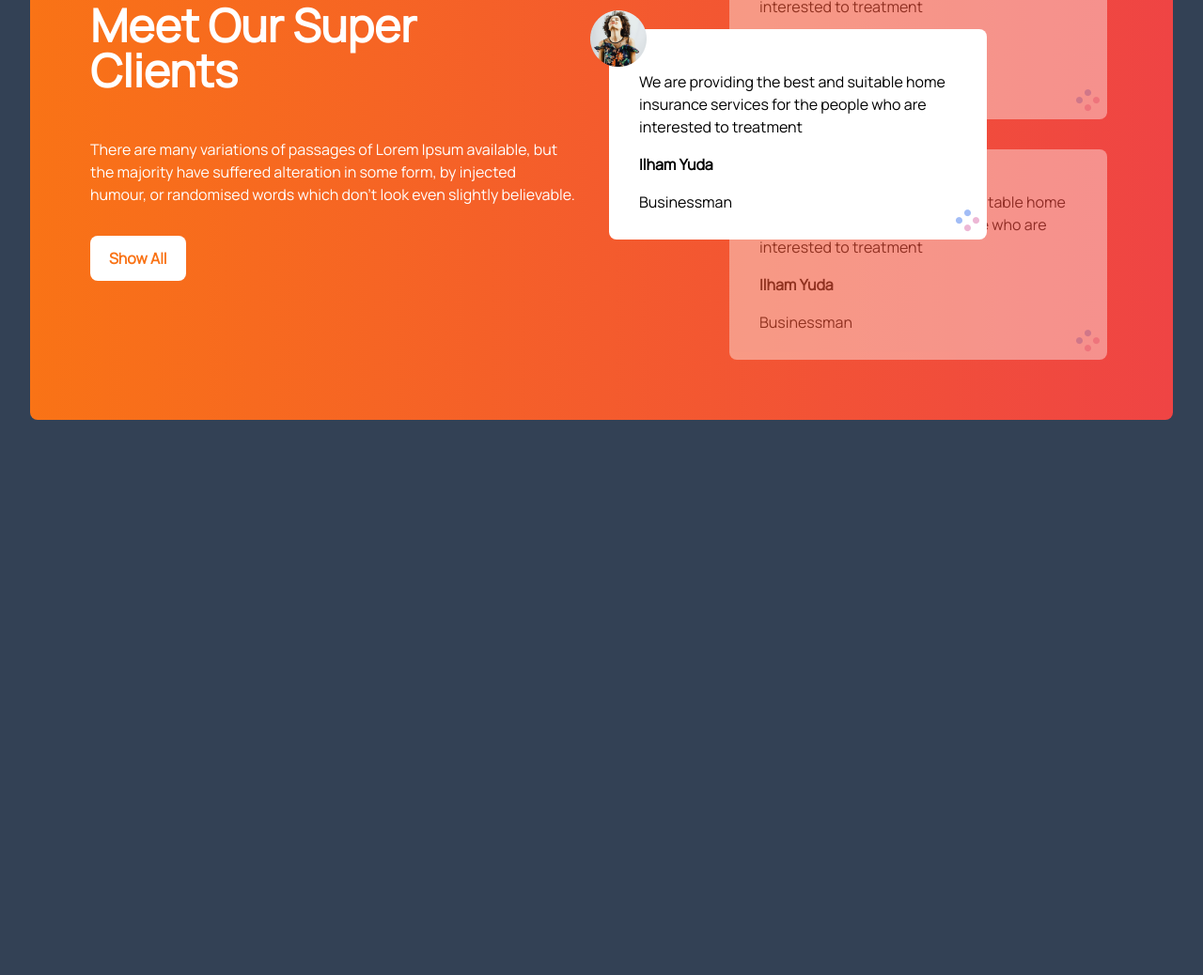
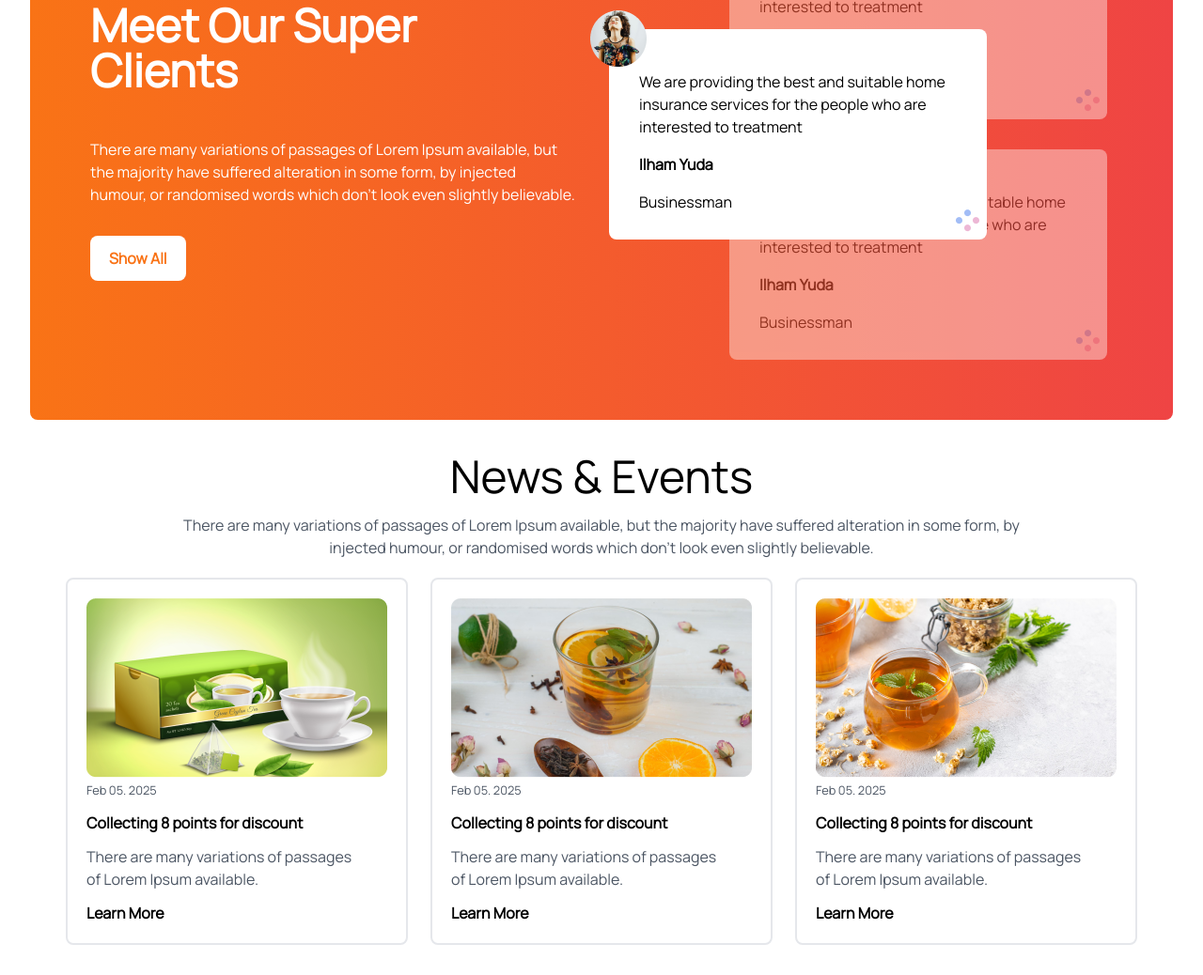
Before and after one commit to rakibhossainofficial/Tea-House, a plain HTML site: page index.html in a window 1280 px wide. Shown: the part 1912-2950 px from the top of the page at 94% size. Before the commit the page ends 2379 px from the top, so only its background shows below. Drawn offline with nearby package versions, Linux system fonts and the light colour scheme.

Commit message:
News section complete

```diff
--- a/index.html
+++ b/index.html
@@ -32,7 +32,7 @@
   </style>
 </head>
 
-<body class="bg-slate-700">
+<body class="">
 
   <main class="max-w-screen-xl md:px-12 mx-auto px-8 lg:px-8">
     <!-- ==== header ==== -->
@@ -126,11 +126,13 @@
     </section>
 
     <!-- ========== Clients ==========  -->
-    <section class="bg-gradient-to-r from-orange-500 to-red-500 p-16 rounded-lg grid grid-cols-1 md:grid-cols-2 text-white gap-4 mb-5">
+    <section
+      class="bg-gradient-to-r from-orange-500 to-red-500 p-16 rounded-lg grid grid-cols-1 md:grid-cols-2 text-white gap-4 mb-5">
       <!-- -- text --  -->
       <div class="flex flex-col items-start justify-center gap-4">
         <h3 class="text-5xl font-bold my-4">Meet Our Super <br>Clients</h3>
-        <p class="my-4 pr-5">There are many variations of passages of Lorem Ipsum available, but the majority have suffered alteration in
+        <p class="my-4 pr-5">There are many variations of passages of Lorem Ipsum available, but the majority have
+          suffered alteration in
           some form, by injected humour, or randomised words which don't look even slightly believable. </p>
         <button class="px-5 py-3 bg-white text-orange-500 font-bold rounded-lg ">Show All</button>
       </div>
@@ -139,7 +141,8 @@
 
         <div class="z-10 top-32 absolute md:h-56 w-full  md:w-3/4 bg-white text-black rounded-lg p-8 mb-8  ">
           <img class="absolute -top-5 -left-5" src="./images/client.png" alt="">
-          <p class="my-3">We are providing the best and suitable home insurance services for the people who are interested to treatment</p>
+          <p class="my-3">We are providing the best and suitable home insurance services for the people who are
+            interested to treatment</p>
           <h4 class="font-bold my-4">Ilham Yuda</h4>
           <p>Businessman</p>
           <img class="absolute right-2 bottom-2" src="./images/circles.png" alt="circles">
@@ -147,7 +150,8 @@
 
         <div class="opacity-40 relative md:h-56 w-full  md:w-3/4 bg-white text-black rounded-lg p-8 mb-8 md:left-32 ">
           <img class="absolute -top-5 -left-5" src="./images/client.png" alt="">
-          <p class="my-3">We are providing the best and suitable home insurance services for the people who are interested to treatment</p>
+          <p class="my-3">We are providing the best and suitable home insurance services for the people who are
+            interested to treatment</p>
           <h4 class="font-bold my-4">Ilham Yuda</h4>
           <p>Businessman</p>
           <img class="absolute right-2 bottom-2" src="./images/circles.png" alt="circles">
@@ -155,7 +159,8 @@
 
         <div class="opacity-40 relative  md:h-56 w-full md:w-3/4 bg-white text-black rounded-lg p-8 md:left-32">
           <img class="absolute -top-5 -left-5" src="./images/client.png" alt="">
-          <p class="my-3">We are providing the best and suitable home insurance services for the people who are interested to treatment</p>
+          <p class="my-3">We are providing the best and suitable home insurance services for the people who are
+            interested to treatment</p>
           <h4 class="font-bold my-4">Ilham Yuda</h4>
           <p>Businessman</p>
           <img class="absolute right-2 bottom-2" src="./images/circles.png" alt="circles">
@@ -165,6 +170,41 @@
       </div>
     </section>
 
+    <!-- ========== News & Events ==========  -->
+    <section class="flex items-center justify-center flex-col text-center mb-8 ">
+      <h3 class="text-5xl my-4">News & Events</h3>
+      <p class="md:w-9/12 text-gray-600">There are many variations of passages of Lorem Ipsum available, but the
+        majority have suffered alteration in some form, by injected humour, or randomised words which don't look even
+        slightly believable. </p>
+
+      <!-- -- card --  -->
+      <div class="grid grid-cols-1 md:grid-cols-2 lg:grid-cols-3 gap-6 mt-5">
+
+        <div class="p-5 text-start border-2 border-gray-350 rounded-lg">
+          <img width="w-full" src="./images/news-1.png" alt="news-1">
+          <small class="text-gray-600 mt-3">Feb 05. 2025</small>
+          <h4 class="font-bold my-3">Collecting 8 points for discount</h4>
+          <p class="text-gray-600">There are many variations of passages <br> of Lorem Ipsum available.</p>
+          <h5 class="font-bold mt-3 cursor-pointer">Learn More</h5>
+        </div>
+        <div class="p-5 text-start border-2 border-gray-350 rounded-lg">
+          <img width="w-full" src="./images/news-2.png" alt="news-1">
+          <small class="text-gray-600 mt-3">Feb 05. 2025</small>
+          <h4 class="font-bold my-3">Collecting 8 points for discount</h4>
+          <p class="text-gray-600">There are many variations of passages <br> of Lorem Ipsum available.</p>
+          <h5 class="font-bold mt-3 cursor-pointer">Learn More</h5>
+        </div>
+        <div class="p-5 text-start border-2 border-gray-350 rounded-lg">
+          <img width="w-full" src="./images/news-3.png" alt="news-1">
+          <small class="text-gray-600 mt-3">Feb 05. 2025</small>
+          <h4 class="font-bold my-3">Collecting 8 points for discount</h4>
+          <p class="text-gray-600">There are many variations of passages <br> of Lorem Ipsum available.</p>
+          <h5 class="font-bold mt-3 cursor-pointer">Learn More</h5>
+        </div>
+
+      </div>
+    </section>
+
   </main>
 
 </body>
```
